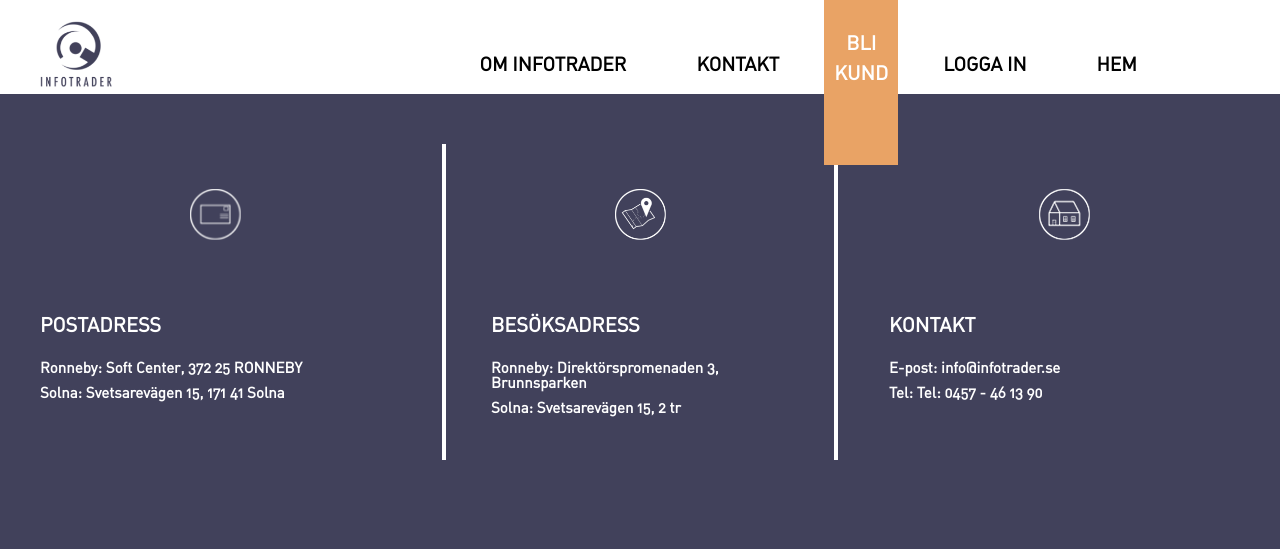
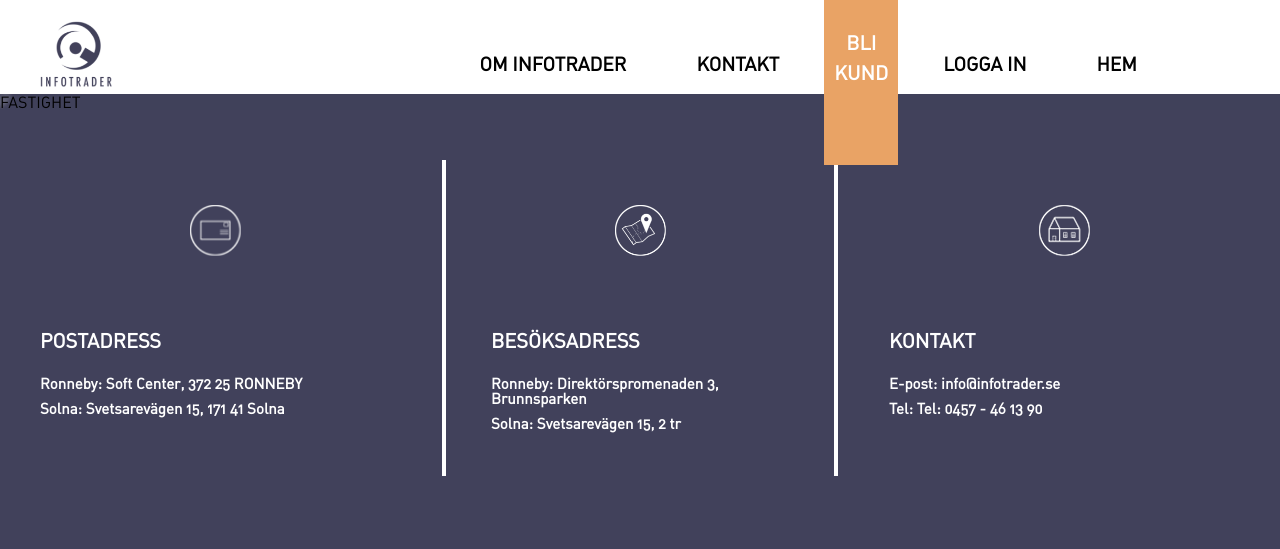
Before and after one commit to hakantas212/infotrader, a plain HTML site: page search-fastighet.html in a window 1280 px wide. Shown: the top 549 px of the page. Drawn offline with Linux system fonts and the light colour scheme; some packages are replaced by stand-ins of ours.

Commit message:
search-fastighet

```diff
--- a/search-fastighet.html
+++ b/search-fastighet.html
@@ -144,6 +144,15 @@
 			</div>
 		</header>
 
+		<main id="main">
+        <div class="page-container">
+
+			<div class="search-fastighet">
+				<h3>FASTIGHET</h3>
+			</div>
+
+        </div>
+      </main>
 
 	  <footer id="footer">
         <!--<div class="main-max-fix">
```
